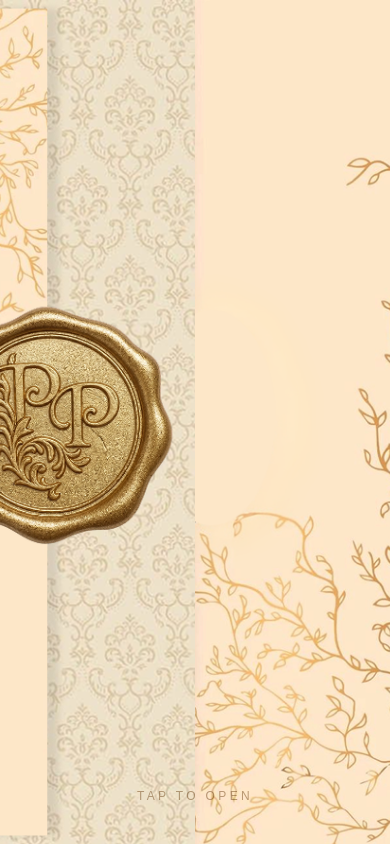
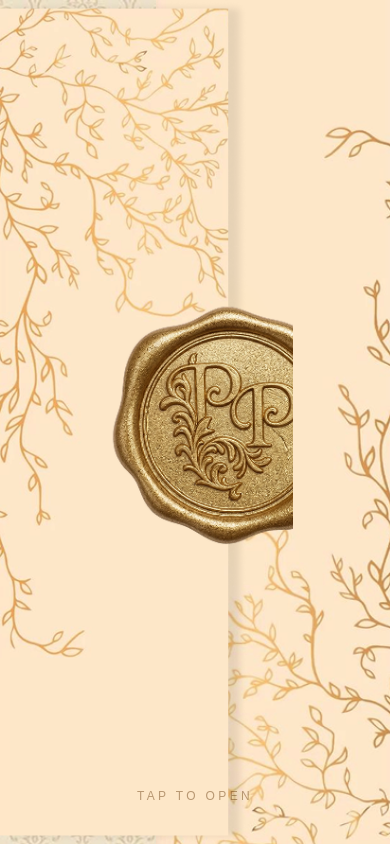
Before and after one commit to MeharaSahabandu/wedding-invitation, a Next.js app: page /card in a window 390 px wide. Shown: the top 844 px of the page. Built offline with nearby package versions, Linux system fonts and the light colour scheme; a web font is replaced by a local one.

Commit message:
Revert "fix: use 50/50 split for card panels on mobile"
This reverts commit a87c32513a5f4e4b9e71f8c19b8d2d54d82c6776.

```diff
--- a/src/app/card/_components/CardOpener.tsx
+++ b/src/app/card/_components/CardOpener.tsx
@@ -40,7 +40,7 @@ export default function CardOpener({ onOpened }: { onOpened?: () => void }) {
         <div
           className="absolute inset-y-0 right-0 z-0"
           style={{
-            width: "50%",
+            width: "60%",
             transformOrigin: "right center",
             animation: opened
               ? "windowRight 1.8s cubic-bezier(0.65, 0, 0.35, 1) 0.01s forwards"
@@ -61,7 +61,7 @@ export default function CardOpener({ onOpened }: { onOpened?: () => void }) {
         <div
           className="absolute inset-y-0 left-0 z-10"
           style={{
-            width: "50%",
+            width: "75%",
             transformOrigin: "left center",
             animation: opened
               ? "windowLeft 1.8s cubic-bezier(0.65, 0, 0.35, 1) forwards"
@@ -73,7 +73,7 @@ export default function CardOpener({ onOpened }: { onOpened?: () => void }) {
             alt=""
             fill
             className="object-cover"
-            style={{ objectPosition: "right top" }}
+            style={{ objectPosition: "left top" }}
             priority
           />
         </div>
```
